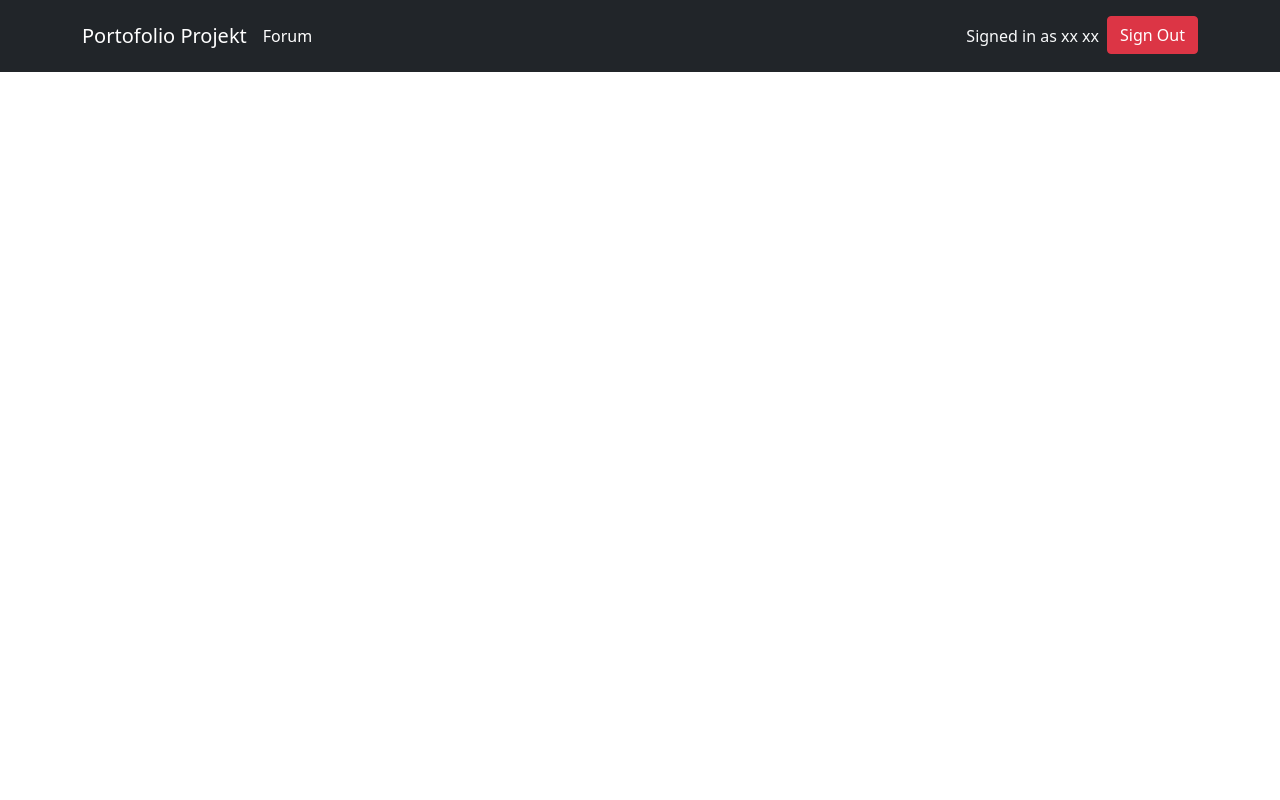
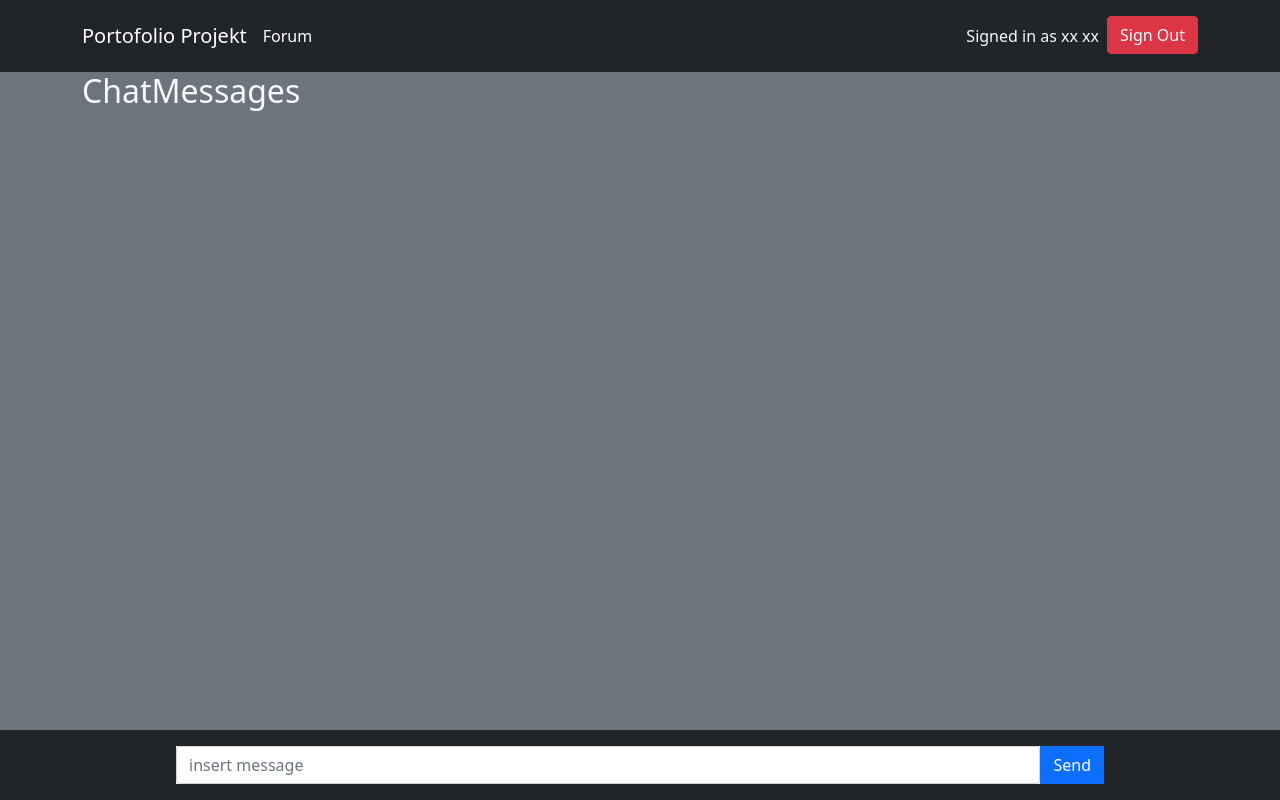
Before and after one commit to hannaheleen/5373022, a React (Create React App) app: page /xx in a window 1280 px wide. Built offline with nearby package versions, Linux system fonts and the light colour scheme.

Commit message:
Forumsfunktionen - löschen fehlt

```diff
--- /dev/null
+++ b/src/components/ChatInput.js
@@ -0,0 +1,43 @@
+import React, { useRef } from "react";
+import { Button, Form } from "react-bootstrap";
+import { useMessages } from "../context/MessageContext";
+
+export default function ChatInput() {
+  const { sendMessage } = useMessages();
+  const messageRef = useRef();
+
+  function handleSubmit(e) {
+    e.preventDefault();
+    sendMessage(messageRef.current.value);
+    messageRef.current.value = "";
+  }
+
+  return (
+    <div className="bg-dark w-100 d-flex justify-content-center">
+      <Form className="d-flex justify-content-evenly align-items-center p-3 w-75">
+        <Form.Group
+          controlId="messageInput"
+          className="bg-light text-dark flex-grow-1"
+        >
+          <Form.Control
+            type="text"
+            rows={2}
+            placeholder="insert message"
+            autoComplete="off"
+            ref={messageRef}
+          />
+        </Form.Group>
+
+        <Button
+          as="input"
+          value="Send"
+          background="primary"
+          size="m"
+          type="submit"
+          onClick={handleSubmit}
+          className="rounded-0"
+        />
+      </Form>
+    </div>
+  );
+}
--- /dev/null
+++ b/src/components/ChatMessages.js
@@ -0,0 +1,46 @@
+import React from "react";
+import { Container } from "react-bootstrap";
+import { useAuth } from "../context/AuthContext";
+import { useMessages } from "../context/MessageContext";
+
+export default function ChatMessages() {
+  const { user } = useAuth();
+  const { getMessages } = useMessages();
+
+  return (
+    <Container className="flex-grow-1 overflow-auto">
+      <h2>ChatMessages</h2>
+      {getMessages().map((m) => {
+        const isFromUser = JSON.stringify(user) === JSON.stringify(m.user);
+        return (
+          <ChatMessage
+            p_user={m.user}
+            message={m.message}
+            key={`${Math.random().toString(36).substring(2)}`}
+            isFromUser={isFromUser}
+          />
+        );
+      })}
+    </Container>
+  );
+}
+
+function ChatMessage({ p_user, message, isFromUser }) {
+  return (
+    <div
+      className={`d-flex justify-content-${
+        isFromUser ? "end" : "start"
+      } m-3 mt-0 mb-1`}
+    >
+      <div
+        className={`bg-${
+          isFromUser ? "success" : "dark"
+        } text-light rounded p-2 `}
+        style={{ maxWidth: "70%", wordBreak: "break-all" }}
+      >
+        <b>{p_user.firstname}</b>
+        <div>{message}</div>
+      </div>
+    </div>
+  );
+}
--- /dev/null
+++ b/src/context/MessageContext.js
@@ -0,0 +1,31 @@
+import React, { useContext, useState } from "react";
+import { useAuth } from "./AuthContext";
+
+const MessageContext = React.createContext();
+
+export function useMessages() {
+  return useContext(MessageContext);
+}
+
+export function MessageProvider({ children }) {
+  const [messages, setMessages] = useState([]);
+  const { user } = useAuth();
+
+  function getMessages() {
+    return messages;
+  }
+
+  function sendMessage(m) {
+    const newMessage = {
+      message: m,
+      user,
+    };
+    setMessages((old) => [...old, newMessage]);
+  }
+
+  const value = { getMessages, sendMessage };
+
+  return (
+    <MessageContext.Provider value={value}>{children}</MessageContext.Provider>
+  );
+}
--- a/src/index.css
+++ b/src/index.css
@@ -1,13 +1,19 @@
 body {
   margin: 0;
-  font-family: -apple-system, BlinkMacSystemFont, 'Segoe UI', 'Roboto', 'Oxygen',
-    'Ubuntu', 'Cantarell', 'Fira Sans', 'Droid Sans', 'Helvetica Neue',
+  font-family: -apple-system, BlinkMacSystemFont, "Segoe UI", "Roboto", "Oxygen",
+    "Ubuntu", "Cantarell", "Fira Sans", "Droid Sans", "Helvetica Neue",
     sans-serif;
   -webkit-font-smoothing: antialiased;
   -moz-osx-font-smoothing: grayscale;
 }
 
 code {
-  font-family: source-code-pro, Menlo, Monaco, Consolas, 'Courier New',
+  font-family: source-code-pro, Menlo, Monaco, Consolas, "Courier New",
     monospace;
 }
+
+#root {
+  display: flex;
+  flex-direction: column;
+  height: 100vh;
+}
--- a/src/index.js
+++ b/src/index.js
@@ -1,15 +1,19 @@
-import React from 'react';
-import ReactDOM from 'react-dom';
-import './index.css';
-import App from './App';
-import 'bootstrap/dist/css/bootstrap.min.css';
-import { AuthProvider } from './context/AuthContext';
+import React from "react";
+import ReactDOM from "react-dom";
+import "./index.css";
+import App from "./App";
+import "bootstrap/dist/css/bootstrap.min.css";
+import { AuthProvider } from "./context/AuthContext";
+import { MessageProvider } from "./context/MessageContext";
 
 ReactDOM.render(
-	<React.StrictMode>
-		<AuthProvider>
-			<App />
-		</AuthProvider>
-	</React.StrictMode>,
-	document.getElementById('root')
+  <React.StrictMode>
+    <AuthProvider>
+      {" "}
+      <MessageProvider>
+        <App />
+      </MessageProvider>
+    </AuthProvider>
+  </React.StrictMode>,
+  document.getElementById("root")
 );
--- a/src/pages/Forum.js
+++ b/src/pages/Forum.js
@@ -1,5 +1,12 @@
 import React from "react";
+import ChatInput from "../components/ChatInput";
+import ChatMessages from "../components/ChatMessages";
 
 export default function Forum() {
-  return <></>;
+  return (
+    <main className="flex-grow-1 d-flex	flex-column bg-secondary text-light overflow-hidden">
+      <ChatMessages />
+      <ChatInput />
+    </main>
+  );
 }
--- a/src/pages/Login.js
+++ b/src/pages/Login.js
@@ -1,6 +1,6 @@
-import React, { useRef, useState } from "react";
-import { Link, useHistory } from "react-router-dom";
-import { Form, Button, Card, Alert, Stack, Container } from "react-bootstrap";
+import React, { useRef } from "react";
+import { Button, Card, Container, Form } from "react-bootstrap";
+import { useHistory } from "react-router-dom";
 import { useAuth } from "../context/AuthContext";
 
 const Login = () => {
```
